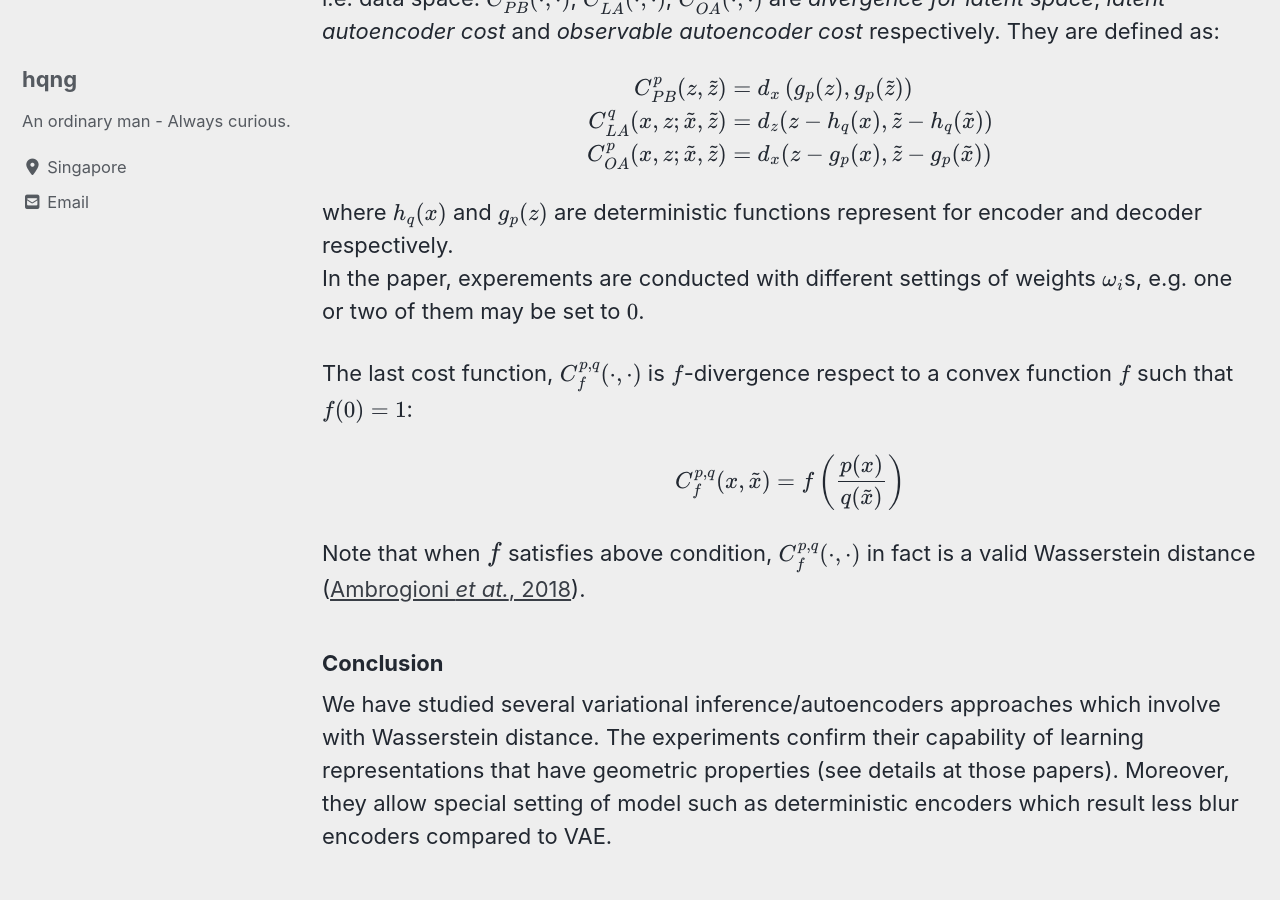
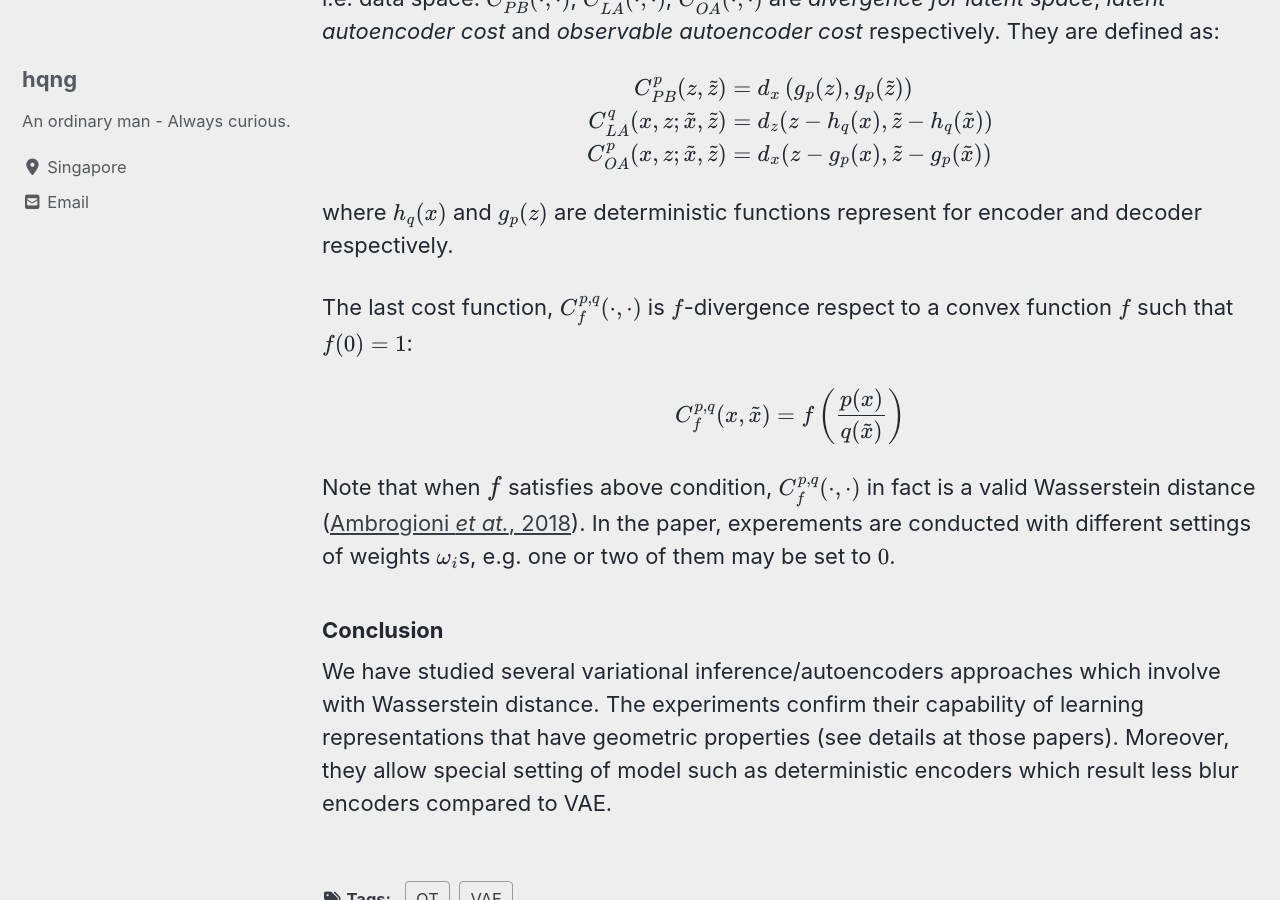
Before and after one commit to hqng/hqng.github.io, a Jekyll site: the page built from _posts/2019-09-20-OTandInference-p4.md, in a window 1280 px wide and 900 px high, scrolled down 11206 px. Built offline with Jekyll 4.4.1, drawn with Linux system fonts in a browser that asks for light colours; cached includes are drawn as plain includes; nearby versions of some CDN libraries; formulas are drawn with MathJax 3; part of the change alters nothing that is shown.

Commit message:
release candiate version

```diff
--- a/_posts/2019-09-20-OTandInference-p4.md
+++ b/_posts/2019-09-20-OTandInference-p4.md
@@ -417,7 +417,6 @@ $$ \small
 $$
 {% endraw %}
 where $ \small h_q(x)$ and $ \small g_p(z)$ are deterministic functions represent for encoder and decoder respectively.<br>
-In the paper, experements are conducted with different settings of weights $\small \omega_i$s, e.g. one or two of them may be set to $ \small 0$.
 
 The last cost function, $ \small C_f^{p,q}(\cdot,\cdot)$ is $ \small f$-divergence respect to a convex function $ \small f$ such that $ \small f(0)=1$:
 <br>
@@ -428,7 +427,7 @@ $$ \small
 \end{align}
 $$
 {% endraw %}
-Note that when $f$ satisfies above condition, $ \small C_f^{p,q}(\cdot,\cdot)$ in fact is a valid Wasserstein distance ([Ambrogioni *et at.*, 2018](https://arxiv.org/abs/1805.11284)).
+Note that when $f$ satisfies above condition, $ \small C_f^{p,q}(\cdot,\cdot)$ in fact is a valid Wasserstein distance ([Ambrogioni *et at.*, 2018](https://arxiv.org/abs/1805.11284)). In the paper, experements are conducted with different settings of weights $\small \omega_i$s, e.g. one or two of them may be set to $ \small 0$.
 
 ### Conclusion
 
```
